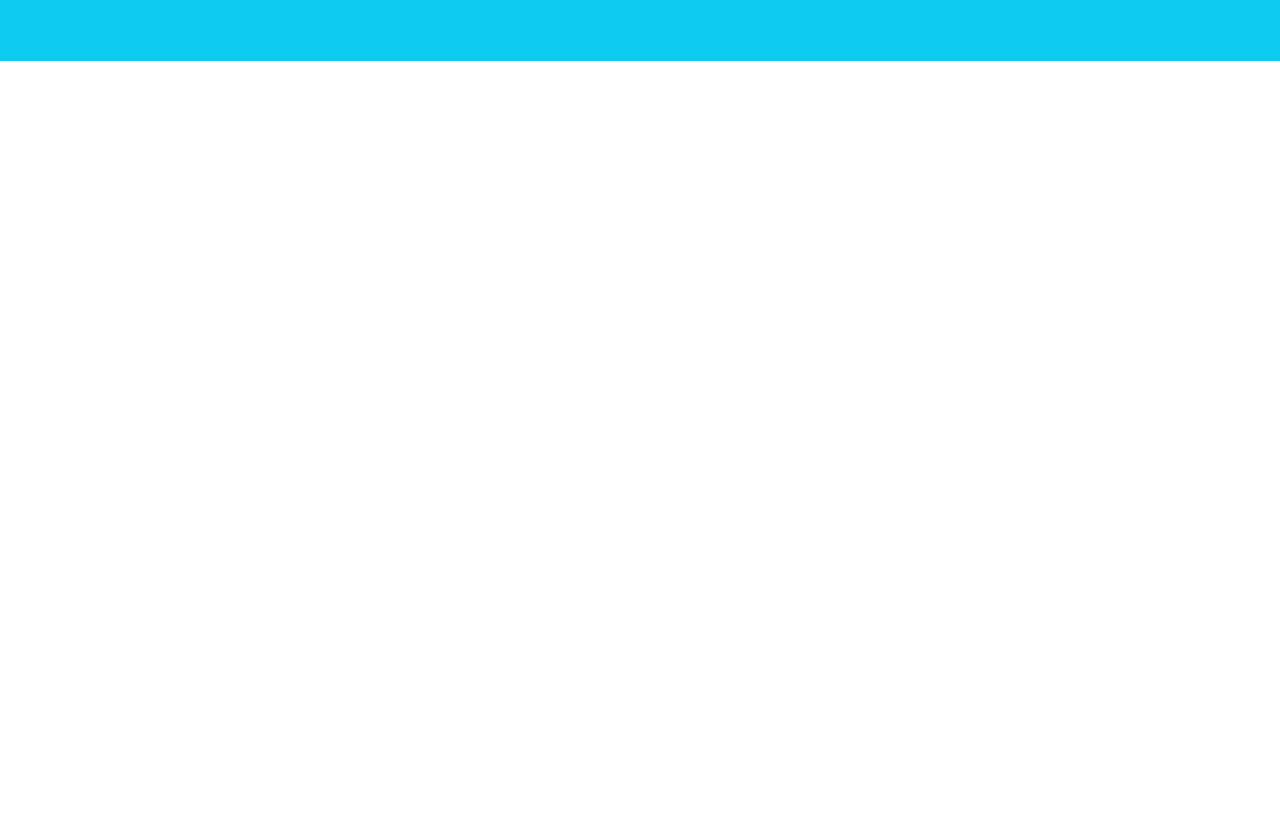
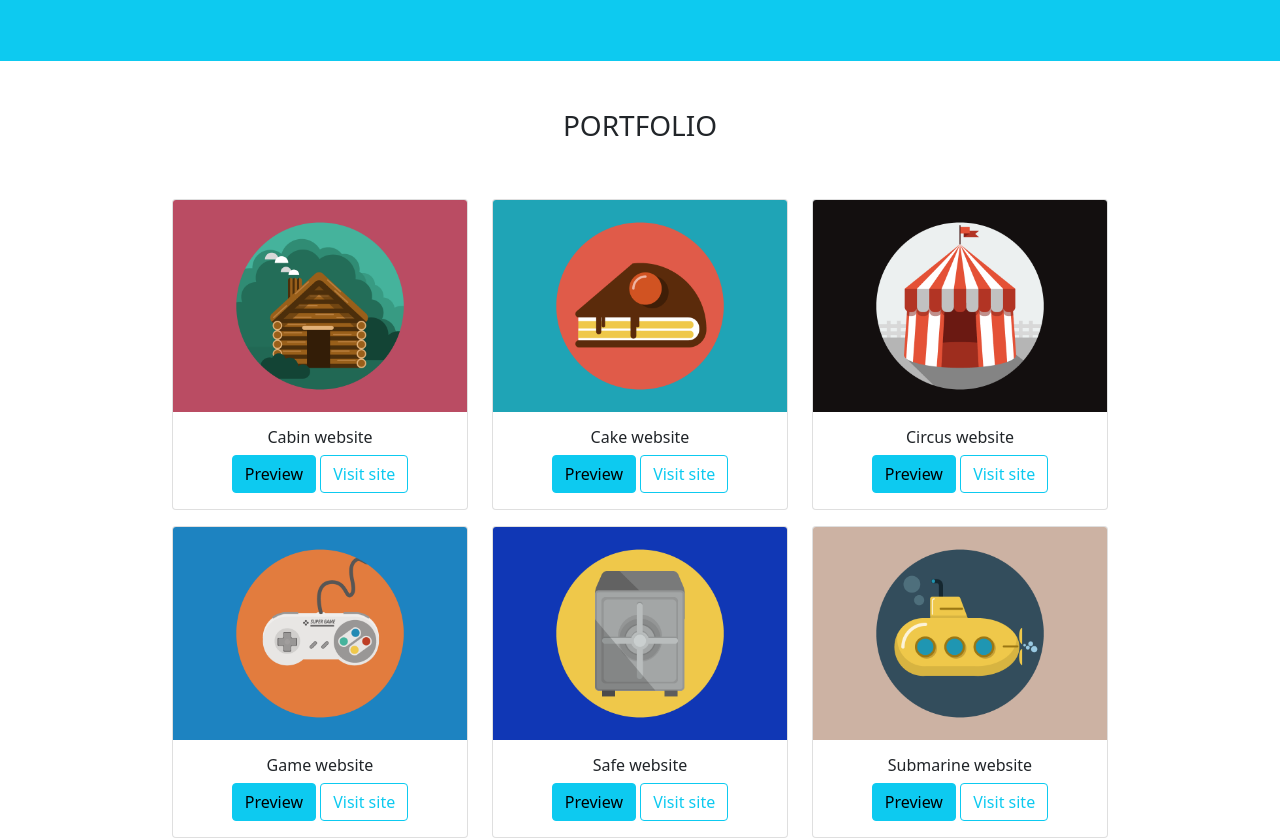
Before and after one commit to paololabriola/html-css-bootstrap-freelancer, a plain HTML site: page index.html in a window 1280 px wide. Shown: the part 486-1324 px from the top of the page. Before the commit the page ends 800 px from the top, so only its background shows below. Drawn offline with nearby package versions, Linux system fonts and the light colour scheme.

Commit message:
Section portfolio

```diff
--- a/index.html
+++ b/index.html
@@ -62,7 +62,96 @@
     <!-- Fine header -->
     <!-- Inizio main -->
     <main>
-
+        <!-- Inizio sezione portfolio -->
+        <section id="portfolio">
+            <div class="w-75 container-fluid">
+                <div class="row">
+                    <!-- Titolo sezione Portfolio -->
+                    <div class="col-12 my-5 text-center text-uppercase">
+                        <h3>Portfolio</h3>
+                    </div>
+                    <!-- Card Cabin -->
+                    <div class="col-12 col-md-6 col-lg-4">
+                        <div class="card">
+                            <img src="img/portfolio/cabin.png" class="card-img-top img-fluid" alt="Immagine 'Cabin website'">
+                            <div class="card-body">
+                                <h6 class="card-title text-center">Cabin website</h6>
+                                <div class="text-center">
+                                    <a href="#" class="btn btn-info">Preview </a>
+                                    <a href="#" class="btn btn-outline-info">Visit site</a>
+                                </div>
+                            </div>
+                        </div>
+                    </div>
+                    <!-- Card Cake -->
+                    <div class="col-12 col-md-6 col-lg-4">
+                        <div class="card">
+                            <img src="img/portfolio/cake.png" class="card-img-top" alt="Immagine 'Cabin website'">
+                            <div class="card-body">
+                                <h6 class="card-title text-center">Cake website</h6>
+                                <div class="text-center">
+                                    <a href="#" class="btn btn-info">Preview</a>
+                                    <a href="#" class="btn btn-outline-info ml-5">Visit site</a>
+                                </div>
+                            </div>
+                        </div>
+                    </div>
+                    <!-- Card Circus -->
+                    <div class="col-12 col-md-6 col-lg-4">
+                        <div class="card">
+                            <img src="img/portfolio/circus.png" class="card-img-top" alt="Immagine 'Cabin website'">
+                            <div class="card-body">
+                                <h6 class="card-title text-center">Circus website</h6>
+                                <div class="text-center">
+                                    <a href="#" class="btn btn-info">Preview</a>
+                                    <a href="#" class="btn btn-outline-info">Visit site</a>
+                                </div>
+                            </div>
+                          </div>
+                    </div>
+                    <!-- Card Game -->
+                    <div class="col-12 col-md-6 col-lg-4 mt-3">
+                        <div class="card">
+                            <img src="img/portfolio/game.png" class="card-img-top" alt="Immagine 'Cabin website'">
+                            <div class="card-body">
+                                <h6 class="card-title text-center">Game website</h6>
+                                <div class="text-center">
+                                    <a href="#" class="btn btn-info">Preview</a>
+                                    <a href="#" class="btn btn-outline-info">Visit site</a>
+                                </div>
+                            </div>
+                        </div>
+                    </div>
+                    <!-- Card Safe -->
+                    <div class="col-12 col-md-6 col-lg-4 mt-3">
+                        <div class="card">
+                            <img src="img/portfolio/safe.png" class="card-img-top" alt="Immagine 'Cabin website'">
+                            <div class="card-body">
+                                <h6 class="card-title text-center">Safe website</h6>
+                                <div class="text-center">
+                                    <a href="#" class="btn btn-info">Preview</a>
+                                    <a href="#" class="btn btn-outline-info">Visit site</a>
+                                </div>
+                            </div>
+                        </div>
+                    </div>
+                    <!-- Card Submarine -->
+                    <div class="col-12 col-md-6 col-lg-4 mt-3">
+                        <div class="card">
+                            <img src="img/portfolio/submarine.png" class="card-img-top" alt="Immagine 'Cabin website'">
+                            <div class="card-body">
+                                <h6 class="card-title text-center">Submarine website</h6>
+                                <div class="text-center">
+                                    <a href="#" class="btn btn-info">Preview</a>
+                                    <a href="#" class="btn btn-outline-info">Visit site</a>
+                                </div>
+                            </div>
+                        </div>
+                    </div>
+                </div>
+            </div>
+        </section>
+        <!-- Fine sezione portfolio -->
     </main>
     <!-- Fine main -->
     <!-- Inizio footer -->
```
